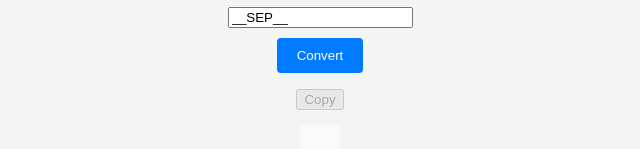
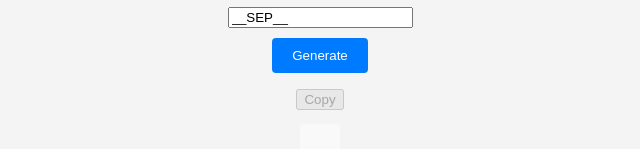
Before and after one commit to peggythompsonn02/Negative_Generator, a plain HTML site: page index.html in a window 1280 px wide. Shown: the part 393-542 px from the top of the page, 320-960 px from the left. Drawn offline with Linux system fonts and the light colour scheme.

Commit message:
Update index.html

```diff
--- a/index.html
+++ b/index.html
@@ -11,7 +11,7 @@
   <form id="pdfForm">
     <input type="file" id="pdfInput" multiple>
     <input type="text" id="separatorInput" placeholder="Enter separator" value="__SEP__">
-    <button type="submit">Convert</button>
+    <button type="submit">Generate</button>
   </form>
   <button id="copyButton" disabled>Copy</button>
   <pre id="outputText"></pre>
```
